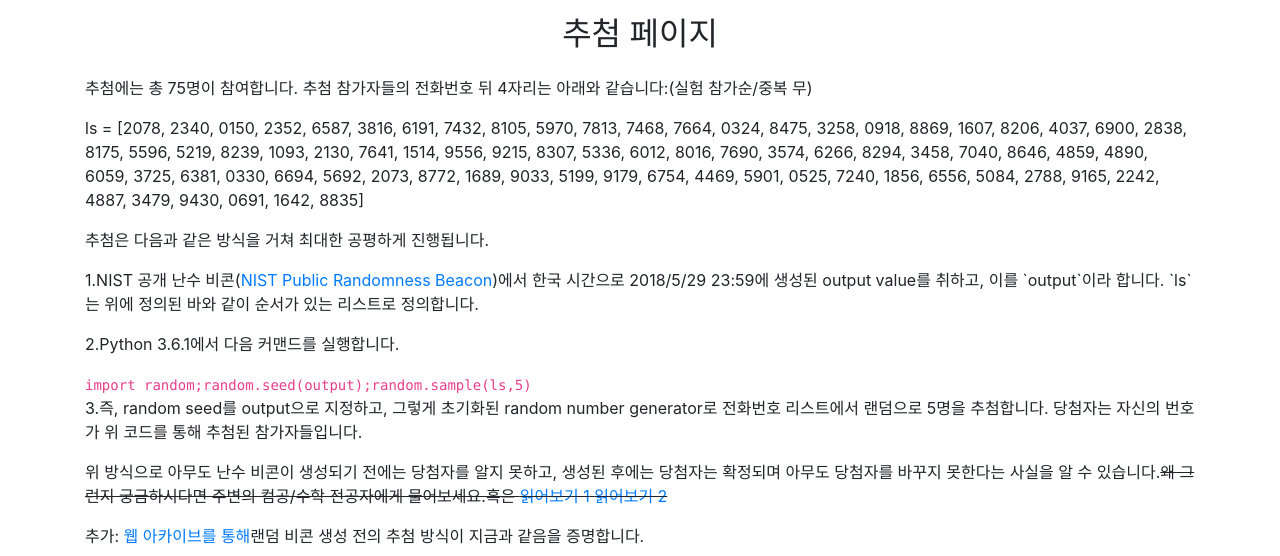
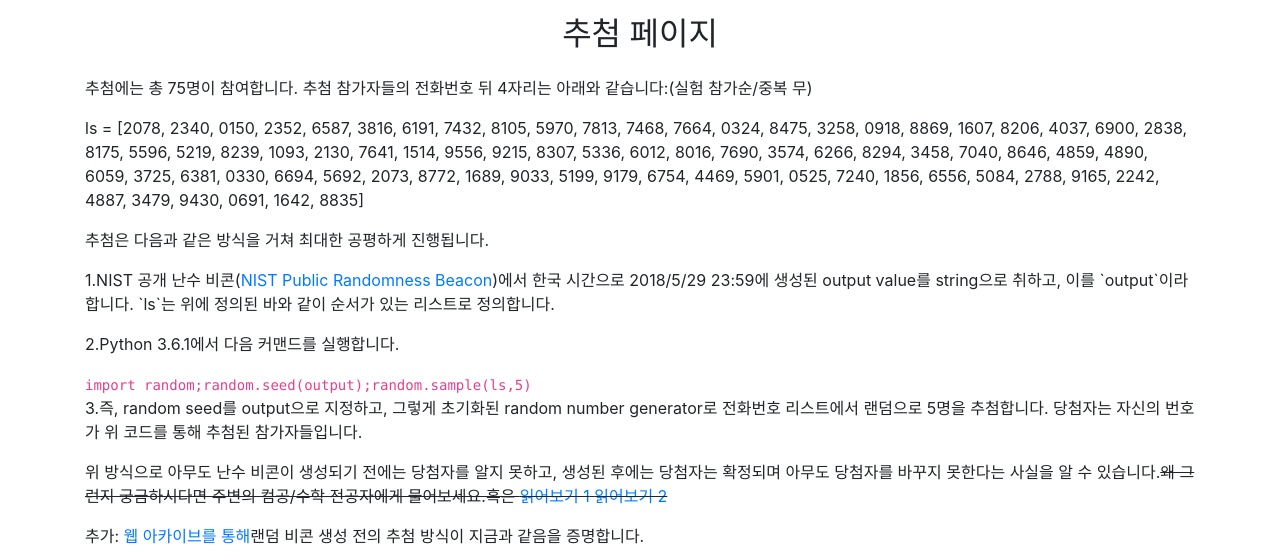
Before and after one commit to dlwocks31/sciwriting, a Django app: page /lotto in a window 1280 px wide. Shown: the top 556 px of the page. Run offline with Django 3.2, Linux system fonts and the light colour scheme; some libraries are stand-ins or nearby versions.

Commit message:
minor fix

```diff
--- a/experiment/templates/experiment/lotto.html
+++ b/experiment/templates/experiment/lotto.html
@@ -11,7 +11,7 @@
 		<p>추첨에는 총 75명이 참여합니다. 추첨 참가자들의 전화번호 뒤 4자리는 아래와 같습니다:(실험 참가순/중복 무)</p>
 		<p>ls = [2078, 2340, 0150, 2352, 6587, 3816, 6191, 7432, 8105, 5970, 7813, 7468, 7664, 0324, 8475, 3258, 0918, 8869, 1607, 8206, 4037, 6900, 2838, 8175, 5596, 5219, 8239, 1093, 2130, 7641, 1514, 9556, 9215, 8307, 5336, 6012, 8016, 7690, 3574, 6266, 8294, 3458, 7040, 8646, 4859, 4890, 6059, 3725, 6381, 0330, 6694, 5692, 2073, 8772, 1689, 9033, 5199, 9179, 6754, 4469, 5901, 0525, 7240, 1856, 6556, 5084, 2788, 9165, 2242, 4887, 3479, 9430, 0691, 1642, 8835]</p>
 		<p>추첨은 다음과 같은 방식을 거쳐 최대한 공평하게 진행됩니다.</p>
-		<p>1.NIST 공개 난수 비콘(<a href="https://beacon.nist.gov/home">NIST Public Randomness Beacon</a>)에서 한국 시간으로 2018/5/29 23:59에 생성된 output value를 취하고, 이를 `output`이라 합니다. `ls`는 위에 정의된 바와 같이 순서가 있는 리스트로 정의합니다.</p>
+		<p>1.NIST 공개 난수 비콘(<a href="https://beacon.nist.gov/home">NIST Public Randomness Beacon</a>)에서 한국 시간으로 2018/5/29 23:59에 생성된 output value를 string으로 취하고, 이를 `output`이라 합니다. `ls`는 위에 정의된 바와 같이 순서가 있는 리스트로 정의합니다.</p>
 		<p>2.Python 3.6.1에서 다음 커맨드를 실행합니다.</p>
 		<code>import random;random.seed(output);random.sample(ls,5)</code>
 		<p>3.즉, random seed를 output으로 지정하고, 그렇게 초기화된 random number generator로 전화번호 리스트에서 랜덤으로 5명을 추첨합니다. 당첨자는 자신의 번호가 위 코드를 통해 추첨된 참가자들입니다.</p>
```
